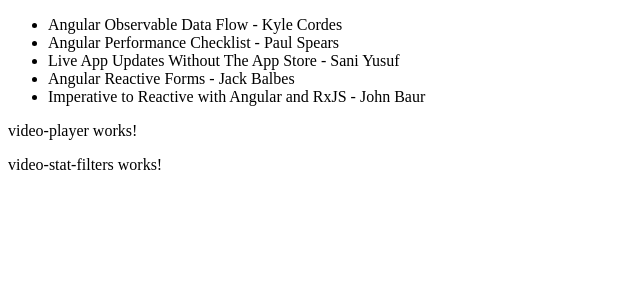
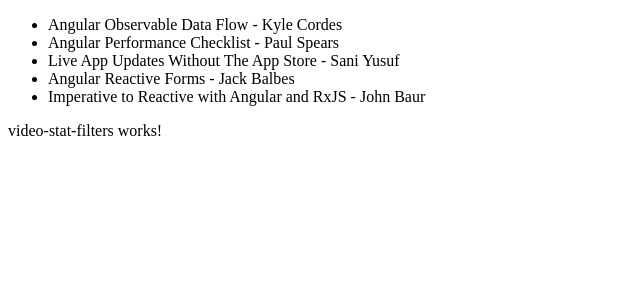
Before and after one commit to saniyusuf/abc-april-14-18-2020, an Angular app: page /dashboard in a window 1280 px wide. Shown: the top 300 px of the page, without its empty margins (0-640 px from the left). Built offline with nearby package versions, Linux system fonts and the light colour scheme.

Commit message:
step 206

```diff
--- a/src/app/dashboard/video-dashboard/video-dashboard.component.html
+++ b/src/app/dashboard/video-dashboard/video-dashboard.component.html
@@ -1,3 +1,6 @@
-<app-video-list [videoList]="dataForVideoList"></app-video-list>
-<app-video-player></app-video-player>
+<app-video-list
+  (onVideoSelected)="videoSelected($event)"
+  [videoList]="dataForVideoList"
+></app-video-list>
+<app-video-player [videoToDisplay]="selectedVideo"></app-video-player>
 <app-video-stat-filters></app-video-stat-filters>
--- a/src/app/dashboard/video-dashboard/video-dashboard.component.ts
+++ b/src/app/dashboard/video-dashboard/video-dashboard.component.ts
@@ -8,12 +8,16 @@
 })
 export class VideoDashboardComponent implements OnInit {
   dataForVideoList: Video[] = VIDEO_STATIC_DATA;
+  selectedVideo: Video;
 
   constructor() { }
 
   ngOnInit(): void {
   }
 
+  videoSelected(video: Video) {
+    this.selectedVideo = video;
+  }
 }
 
 const VIDEO_STATIC_DATA = [
--- a/src/app/dashboard/video-list/video-list.component.ts
+++ b/src/app/dashboard/video-list/video-list.component.ts
@@ -1,20 +1,21 @@
-import {Component, Input, OnInit} from '@angular/core';
+import { Component, EventEmitter, Input, OnInit, Output } from '@angular/core';
 
 @Component({
   selector: 'app-video-list',
   templateUrl: './video-list.component.html',
-  styleUrls: ['./video-list.component.css']
+  styleUrls: ['./video-list.component.css'],
 })
 export class VideoListComponent implements OnInit {
   @Input() videoList: Video[];
   highlightedVideo;
+  @Output() onVideoSelected = new EventEmitter<Video>();
 
-  constructor() { }
+  constructor() {}
 
-  ngOnInit(): void {
-  }
+  ngOnInit(): void {}
 
   setHighlightedVideo(videoData: Video) {
+    this.onVideoSelected.emit(videoData);
     this.highlightedVideo = videoData;
   }
 }
--- a/src/app/dashboard/video-player/video-player.component.html
+++ b/src/app/dashboard/video-player/video-player.component.html
@@ -1 +1 @@
-<p>video-player works!</p>
+{{videoToDisplay?.title}}
```
Also changed, not shown: src/app/dashboard/video-player/video-player.component.ts (+6 -6 lines).
